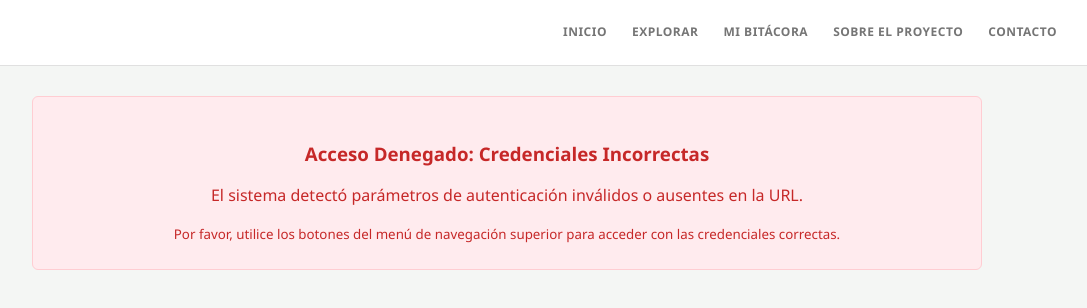
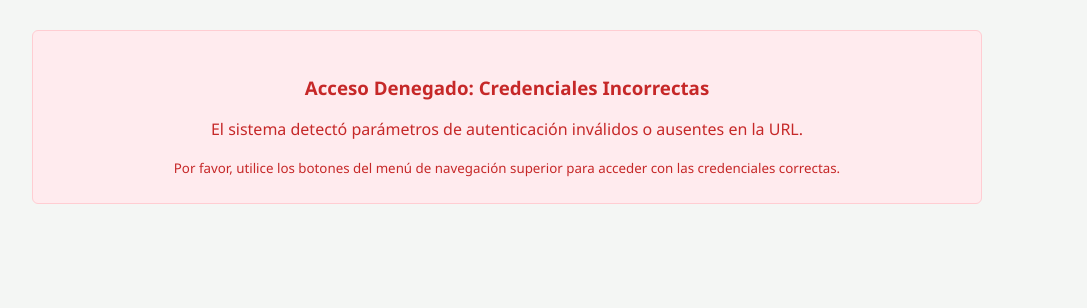
Before and after one commit to jesuslara15112001-svg/proyect.github.io, a plain HTML site: page index.html in a window 1280 px wide. Shown: the whole page, without its empty margins (133-1220 px from the left). Drawn offline with Linux system fonts and the light colour scheme.

Commit message:
Update index.html

```diff
--- a/index.html
+++ b/index.html
@@ -8,7 +8,7 @@
 </head>
 <body>
 
-    <header>
+    <header id="app-header" style="display: none;">
         <div class="nav-container">
             <nav id="main-nav">
                 <a href="?page=inicio&nombre=Jesus_Lara&cedula=31079893" id="nav-inicio">Inicio</a>
```
